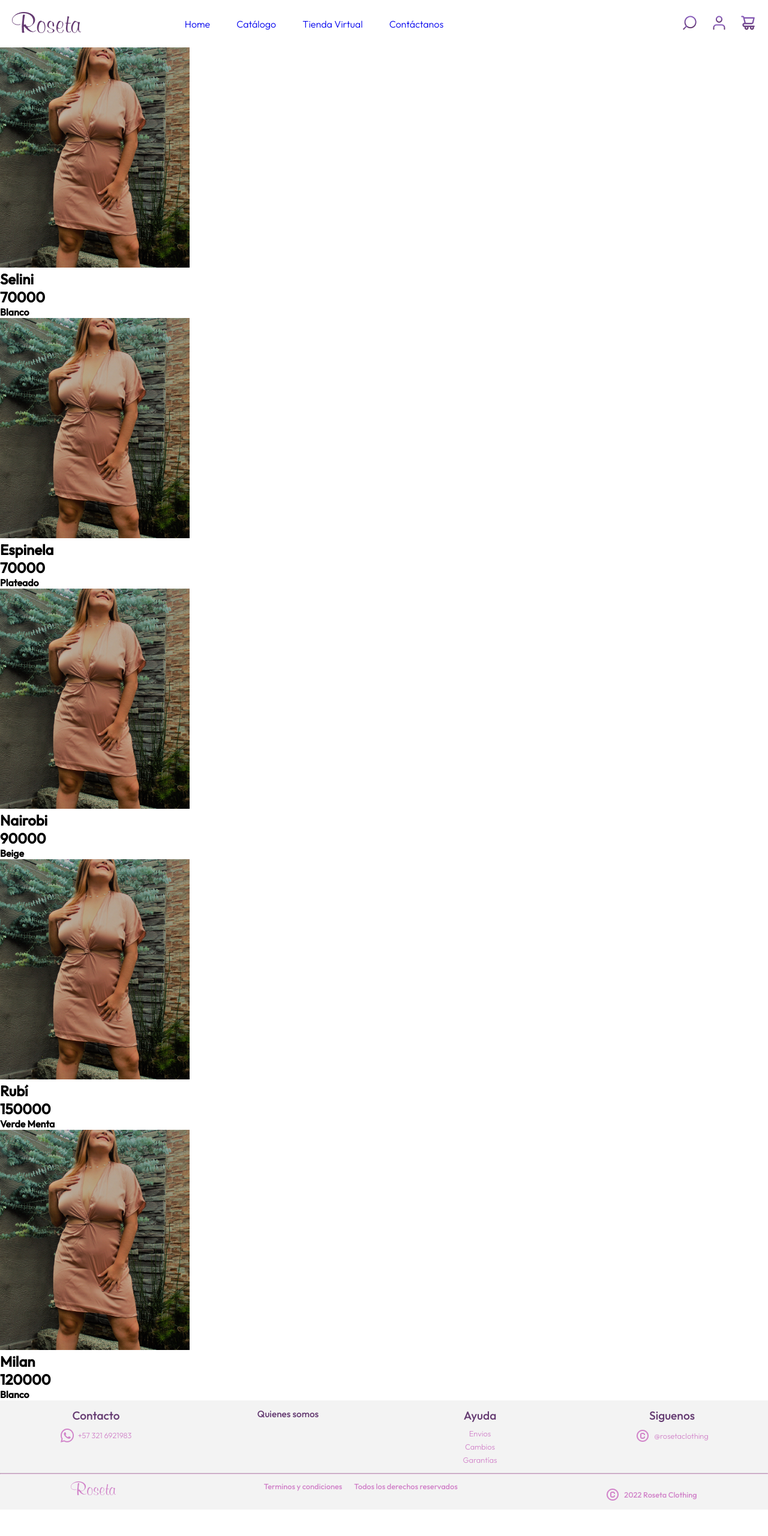
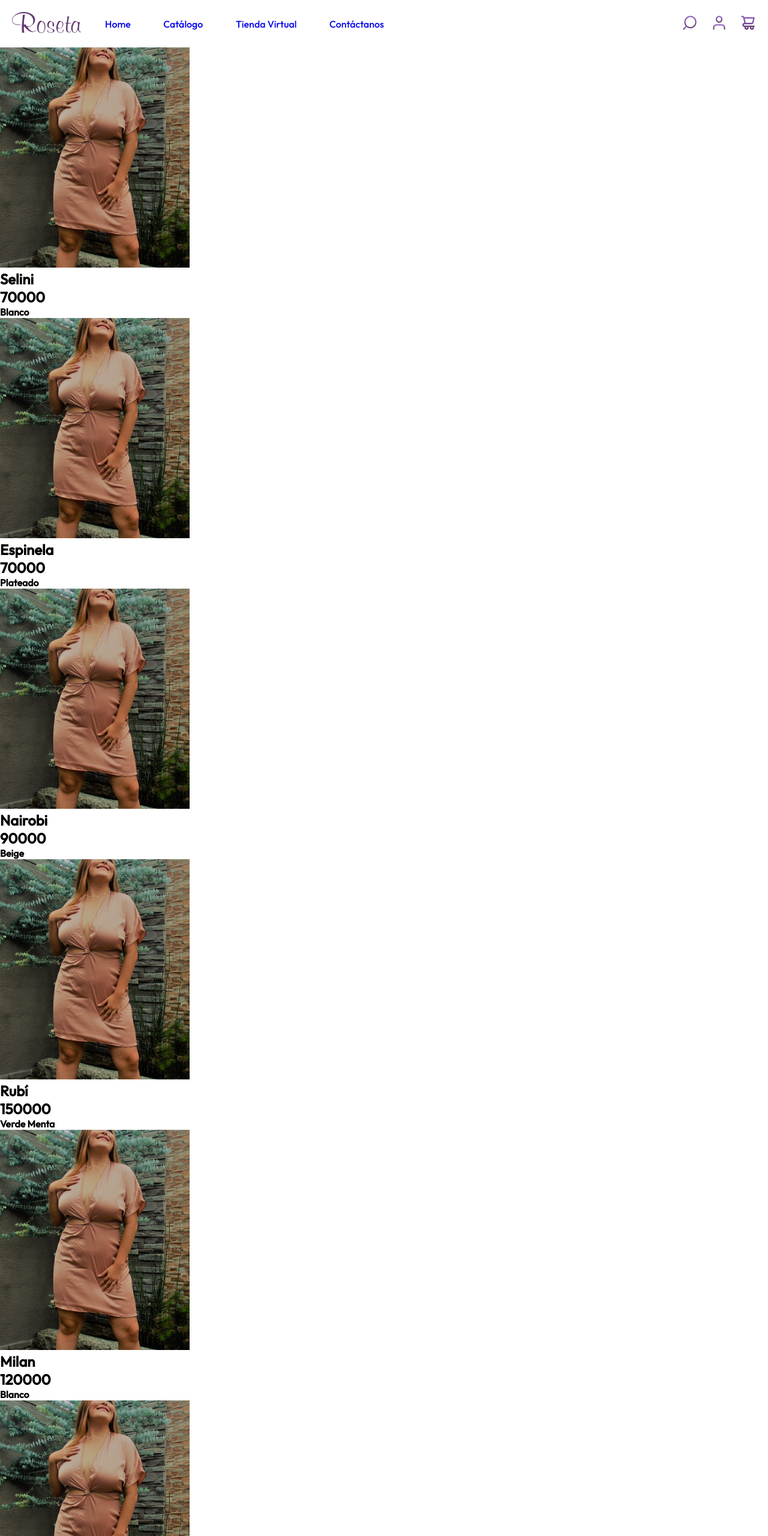
Before and after one commit to Brand2899/RosetaShop, a plain HTML site: page store.html in a window 1280 px wide. Shown: the top 2560 px of the page at 60% size. Before the commit the page ends 2516 px from the top, so only its background shows below. Drawn offline with Linux system fonts and the light colour scheme.

Commit message:
applying sass to shop page

```diff
--- /dev/null
+++ b/css/store.scss
@@ -0,0 +1,137 @@
+$percent-full: 100%;
+$percent-seventyFive: 75%;
+$percent-half: 50%;
+$percent-quarter: 25%;
+$percent-tenth: 10%;
+$percent-fifth: 5%;
+$percent-min: 1%;
+
+$fontSize-small: 100%;
+
+*{
+    margin: 0;
+    padding: 0;
+    box-sizing: content-box;
+}
+
+html, body{
+    font-family: 'Outfit', sans-serif;
+}
+
+ol, ul{
+    list-style: none;
+}
+
+header{
+    height: $percent-tenth;
+    padding: 20px;
+}
+
+footer{
+    background-color: #f3f3f3;
+}
+
+a{
+    text-decoration: none;
+}
+
+button{
+    background-color: transparent;
+    border-style: none;
+}
+
+.flex{
+    display: flex;
+}
+
+
+/*HEADER*/
+
+
+.nav{
+    justify-content: space-between;
+    align-items: center;
+    width: $percent-full;
+
+    &__left{
+        justify-content: space-between;
+        align-items: center;
+        width: $percent-half;
+
+        button{
+            display: none;
+        }
+    }
+
+    &__right{
+        justify-content: space-between;
+        align-items: center;
+        width: $percent-tenth;
+    }
+}
+
+.menu{
+    justify-content: space-between;
+    align-items: center;
+    width: $percent-seventyFive;
+
+    li{
+        font-size: $fontSize-small;
+    }
+}
+
+
+/*FOOTER*/
+
+
+.footer{
+
+    &__container{
+        justify-content: space-around;
+        align-items: flex-start;
+        padding-top: $percent-min;
+        padding-bottom: $percent-min;
+        width: $percent-full;
+        height: $percent-half;
+    }
+
+    &__subcontainer{
+        flex-direction: column;
+        text-align: center;
+        width: $percent-tenth;
+    }
+
+    &__subtitle{
+        font-size: $fontSize-small;
+    }
+
+    &__list{
+        flex-direction: column;
+        margin: $percent-min;
+
+        li{
+            padding-top: $percent-min;
+            width: $percent-full;
+        }
+    }
+
+    &__links{
+        a{
+            padding-left: $percent-min;
+            padding-right: $percent-min;
+        }
+    }
+}
+
+.image__link{
+    align-items: center;
+    margin-top: $percent-fifth;
+
+    img{
+        padding-right: $percent-min;
+    }
+}
+
+#divider{
+    border-color: #d183c97a;
+}
--- a/js/shop.js
+++ b/js/shop.js
@@ -1,10 +1,3 @@
-let user = {
-    user_name: "user",
-    user_email: "user@email.com",
-    user_age: 18,
-    user_gender: "F",
-}
-
 const stock = [
     {
         obj_name: "Selini",
@@ -59,6 +52,39 @@ const stock = [
         obj_reference: "C1465476",
         obj_color: "Blanco",
         obj_isPrinted: false
+    },
+
+    {
+        obj_name: "Nairobi",
+        obj_price: 90000,
+        obj_img: "./img/img_products_placeholder.jpg",
+        obj_category: "Pantalon",
+        obj_colection: "Nombres",
+        obj_reference: "F4896156",
+        obj_color: "Beige",
+        obj_isPrinted: false
+    },
+
+    {
+        obj_name: "Rubí",
+        obj_price: 150000,
+        obj_img: "./img/img_products_placeholder.jpg",
+        obj_category: "Outfit",
+        obj_colection: "Piedas Preciosas",
+        obj_reference: "D1767146",
+        obj_color: "Verde Menta",
+        obj_isPrinted: false
+    },
+
+    {
+        obj_name: "Milan",
+        obj_price: 120000,
+        obj_img: "./img/img_products_placeholder.jpg",
+        obj_category: "Vestido",
+        obj_colection: "Ciudades",
+        obj_reference: "C1465476",
+        obj_color: "Blanco",
+        obj_isPrinted: false
     }
 ];
 
@@ -78,23 +104,3 @@ stock.forEach( product => {
     `;
     stockPrint.appendChild(individualProduct);
 });
-
-
-/*
-const { user_age, user_email, user_gender, user_name } = user;
-
-stock.forEach( product => {
-    const {obj_name: name, obj_price: price, obj_img: img, obj_category: category, obj_colection: colection, obj_reference: reference, obj_color: color, obj_isPrinted: isPrinted} = product;
-
-    var printList = document.getElementById("printList");
-    var line = document.createElement("li");
-
-    if(!isPrinted && price >= 90000){
-
-        var content = document.createTextNode(name + " tiene un precio de: $ " + price);
-
-        printList.appendChild(line);
-        line.appendChild(content);
-    }
-})
-*/
--- a/store.html
+++ b/store.html
@@ -9,13 +9,12 @@
     <link rel="preconnect" href="https://fonts.googleapis.com">
     <link rel="preconnect" href="https://fonts.gstatic.com" crossorigin>
     <link href="https://fonts.googleapis.com/css2?family=Outfit:wght@300;500&display=swap" rel="stylesheet">
-    <link rel="stylesheet" href="./css/old_index.css">
-    <link rel="stylesheet" href="./css/mediaqueries.css">
+    <link rel="stylesheet" href="./css/store.css">
 </head>
 <body>
     <header>
         <nav class="nav flex">
-            <div class="right__nav flex">
+            <div class="nav__left flex">
                 <button>
                     <img src="./img/icon_header_nav.png" alt="">
                 </button>
@@ -37,7 +36,8 @@
                     </li>
                 </ul>
             </div>
-            <ul class="left__nav flex">
+
+            <ul class="nav__right flex">
                 <li>
                     <a href="#">
                         <img src="./img/icon_header_search.png" alt="">
```
Also changed, not shown: css/index.css (added), css/store.css (added), 2 other files.
